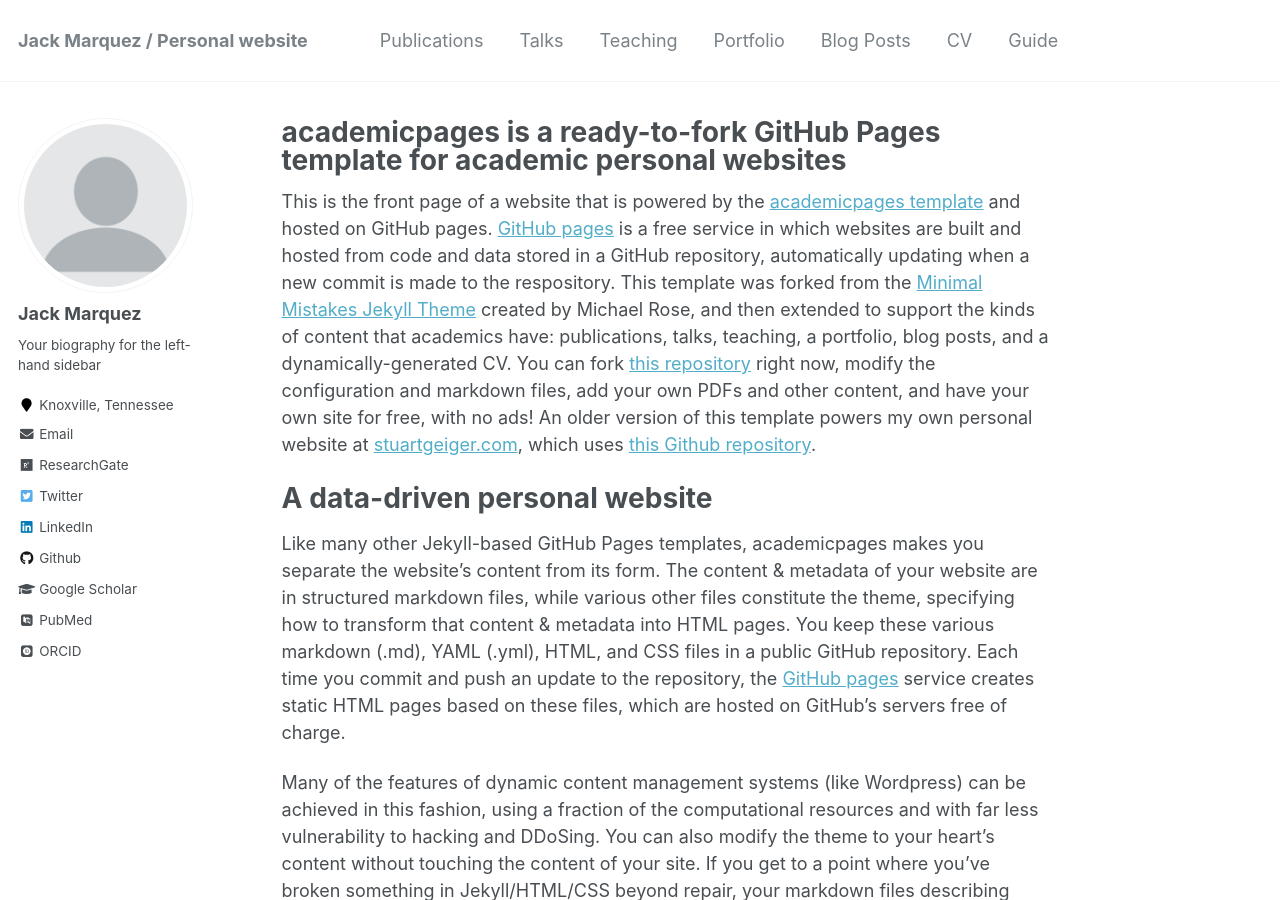
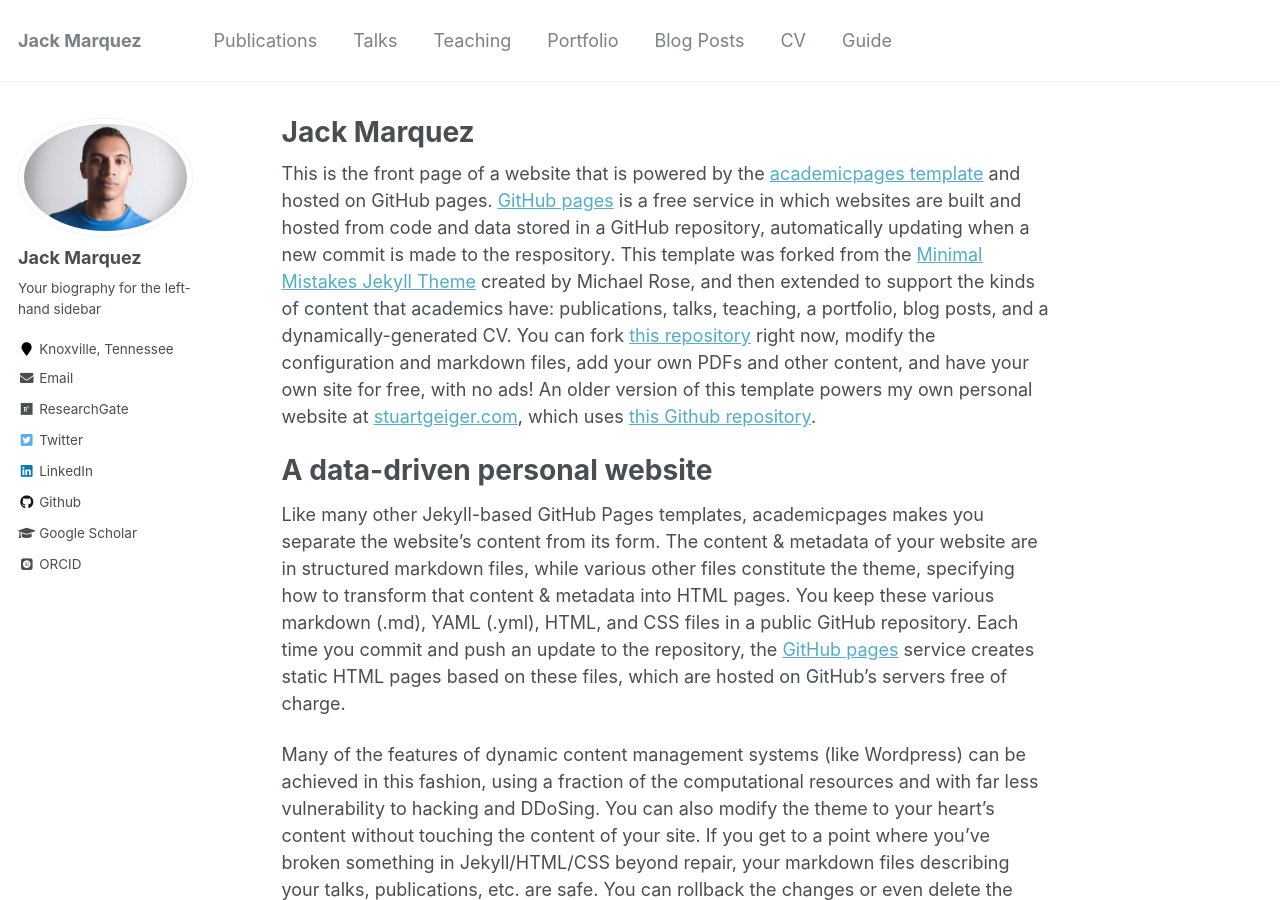
Before and after one commit to jackdmarquez/jackdmarquez.github.io, a Jekyll site: the page built from _pages/about.md, in a window 1280 px wide and 900 px high. Built offline with Jekyll 4.4.1, drawn with Linux system fonts in a browser that asks for light colours; some web fonts are replaced.

Commit message:
Modifying config with initial information

```diff
--- a/_config.yml
+++ b/_config.yml
@@ -7,7 +7,7 @@
 
 # Site Settings
 locale                   : "en-US"
-title                    : "Jack Marquez / Personal website"
+title                    : "Jack Marquez"
 title_separator          : "-"
 name                     : &name "Jack Marquez"
 description              : &description "personal description"
@@ -85,7 +85,7 @@
   bio              : "Your biography for the left-hand sidebar"
   location         : "Knoxville, Tennessee"
   employer         :
-  pubmed           : "https://www.ncbi.nlm.nih.gov/pubmed/?term=john+snow"
+  pubmed           : # "https://www.ncbi.nlm.nih.gov/pubmed/?term=john+snow"
   googlescholar    : "https://scholar.google.com/citations?user=DuvHn6YAAAAJ&hl=en"
   email            : "jmarque4@utk.edu"
   researchgate     :  "https://www.researchgate.net/profile/Jack-Marquez"
--- a/_pages/about.md
+++ b/_pages/about.md
@@ -1,6 +1,6 @@
 ---
 permalink: /
-title: "academicpages is a ready-to-fork GitHub Pages template for academic personal websites"
+title: "Jack Marquez"
 excerpt: "About me"
 author_profile: true
 redirect_from:
```
Also changed, not shown: images/profile.png.
